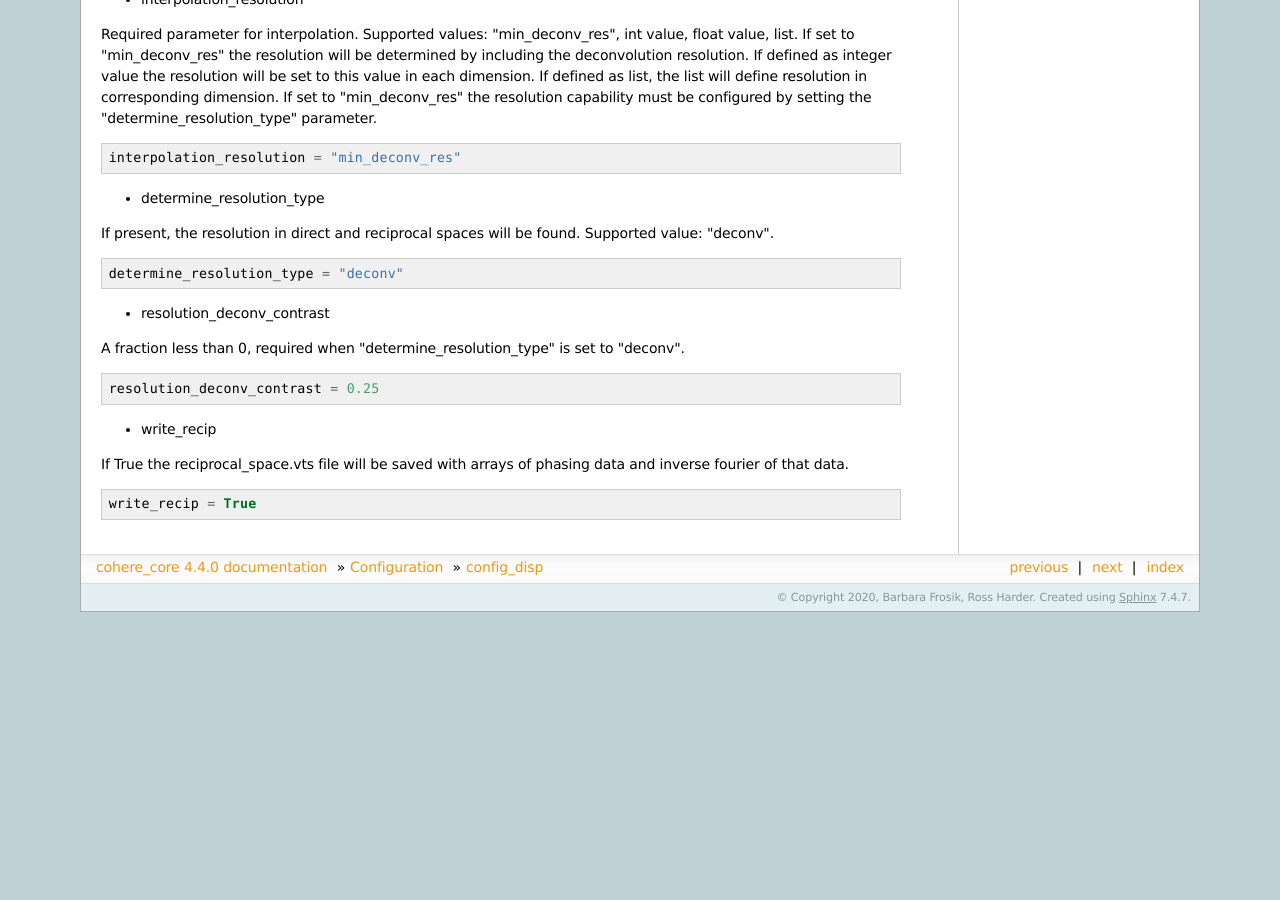
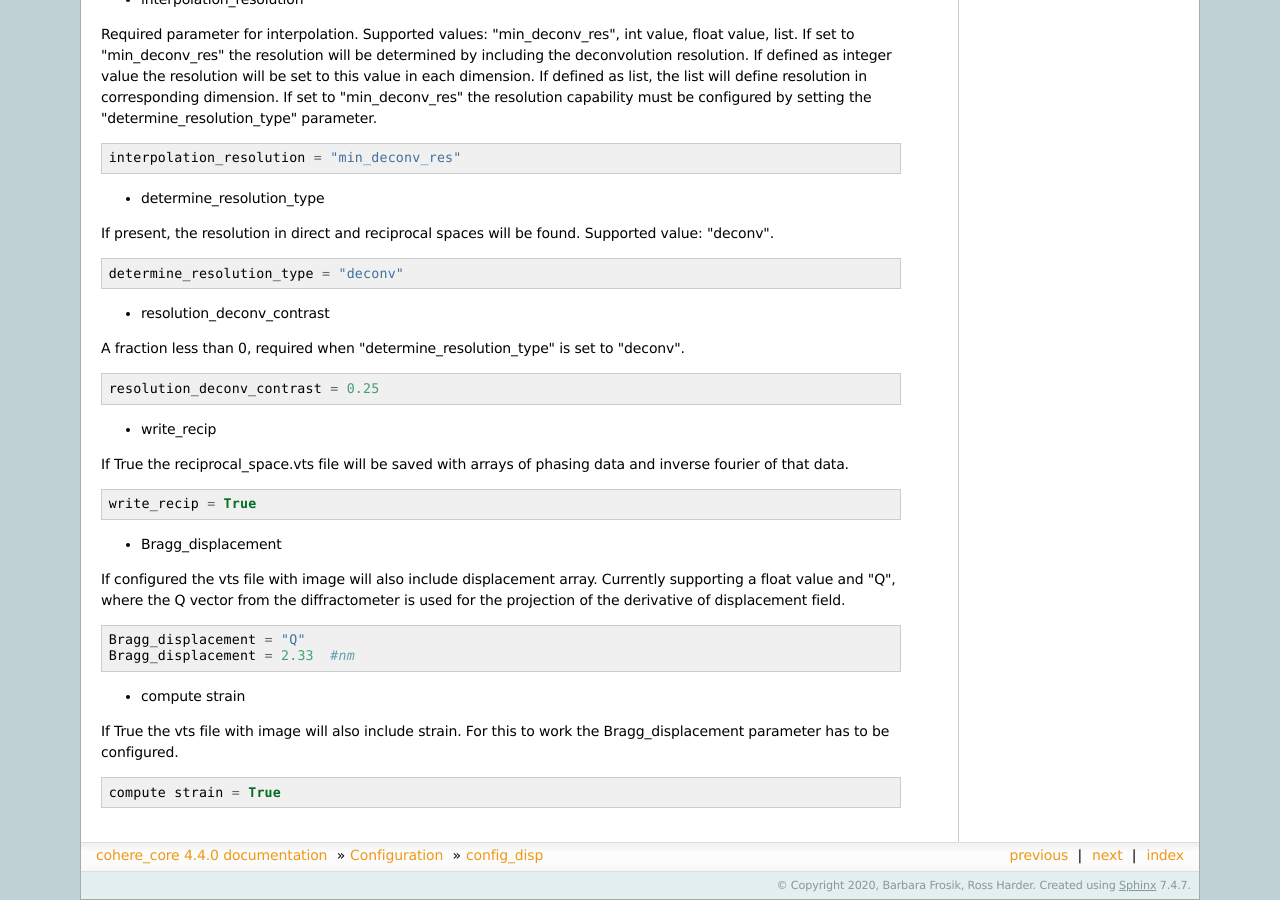
Before and after one commit to AdvancedPhotonSource/cohere, a Sphinx documentation site: the page built from docs/source/config_disp.rst, in a window 1280 px wide and 900 px high, scrolled down 1795 px. Built offline with Sphinx 7.4.7, drawn with Linux system fonts in a browser that asks for light colours; before the commit the page ends 2407 px from its top, so only the background shows below that.

Commit message:
updated doc for new options in postprocessing

```diff
--- a/docs/source/config_disp.rst
+++ b/docs/source/config_disp.rst
@@ -120,3 +120,20 @@ Parameters
 ::
 
     write_recip = True
+
+- Bragg_displacement
+
+| If configured the vts file with image will also include displacement array. Currently supporting a float value and "Q", where the Q vector from the diffractometer is used for the projection of the derivative of displacement field.
+
+::
+
+    Bragg_displacement = "Q"
+    Bragg_displacement = 2.33  #nm
+
+- compute strain
+
+| If True the vts file with image will also include strain. For this to work the Bragg_displacement parameter has to be configured.
+
+::
+
+    compute strain = True
--- a/docs/source/installation.rst
+++ b/docs/source/installation.rst
@@ -74,7 +74,7 @@ Beamlines specific installation
 ===============================
 For Petra beamline install additional packages::
 
-    pip install hdf5plugin pandas
+    pip install hdf5plugin
 
 Some of the modules can be installed with Pypi, as some can be cloned. A common scenario when developing on a beamline is installing release version of cohere_core and cohere_ui, and clone cohere_beamlines. Such arrangement offers reliability of the main modules and allows flexibility when dealing with changes on a beamline.
 
```
Also changed, not shown: README.md (+1 -1 lines).
